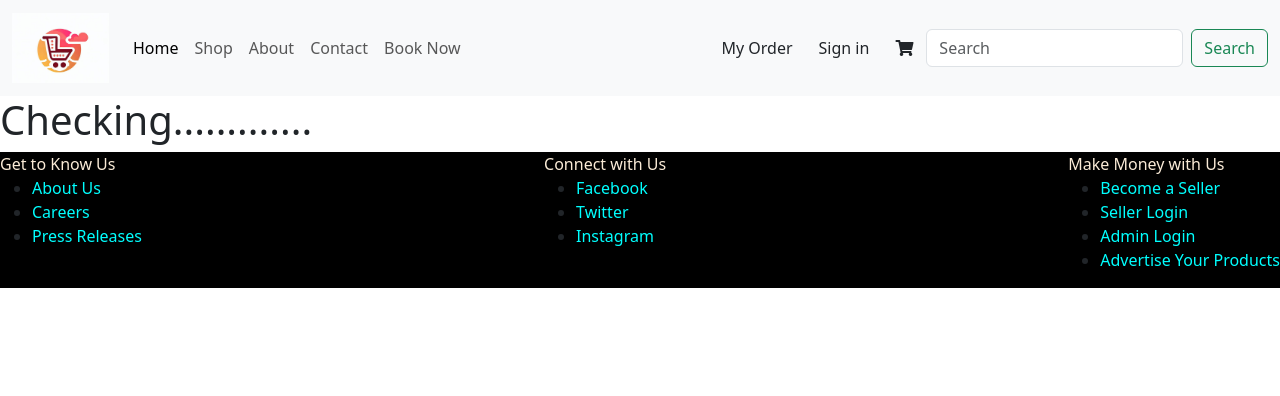
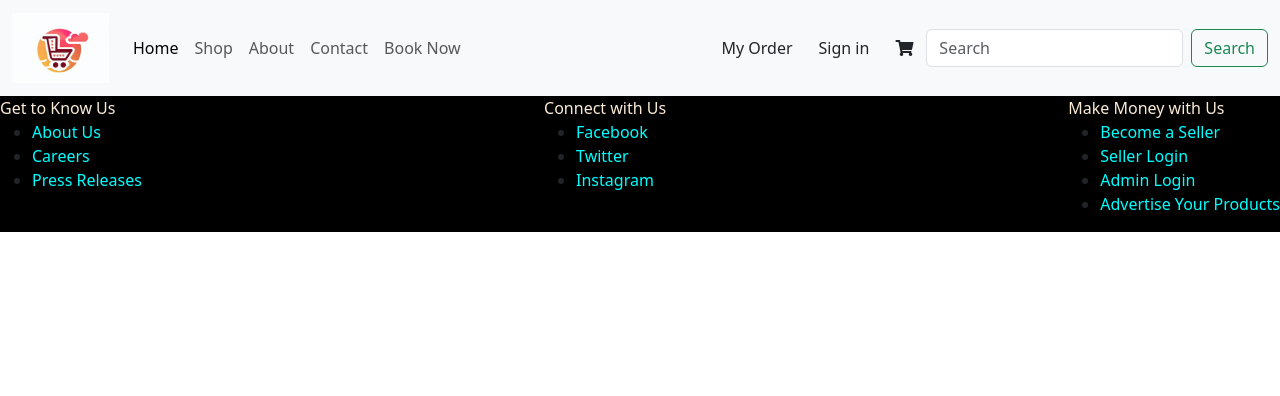
Before and after one commit to ankpan18/flipzon, a PHP site: page /user/shop.php in a window 1280 px wide. Shown: the top 396 px of the page. Run offline with PHP 8.4, Linux system fonts and the light colour scheme; data that the repository does not hold is empty.

Commit message:
Version 1.1

```diff
--- a/user/shop.php
+++ b/user/shop.php
@@ -59,7 +59,7 @@ if (isset($_POST['add_to_cart'])) {
 <body>
     <?php require_once('header.php'); ?>
 
-    <h1>Checking.............</h1>
+
 
     <div class="all-products">
         <?php
```
